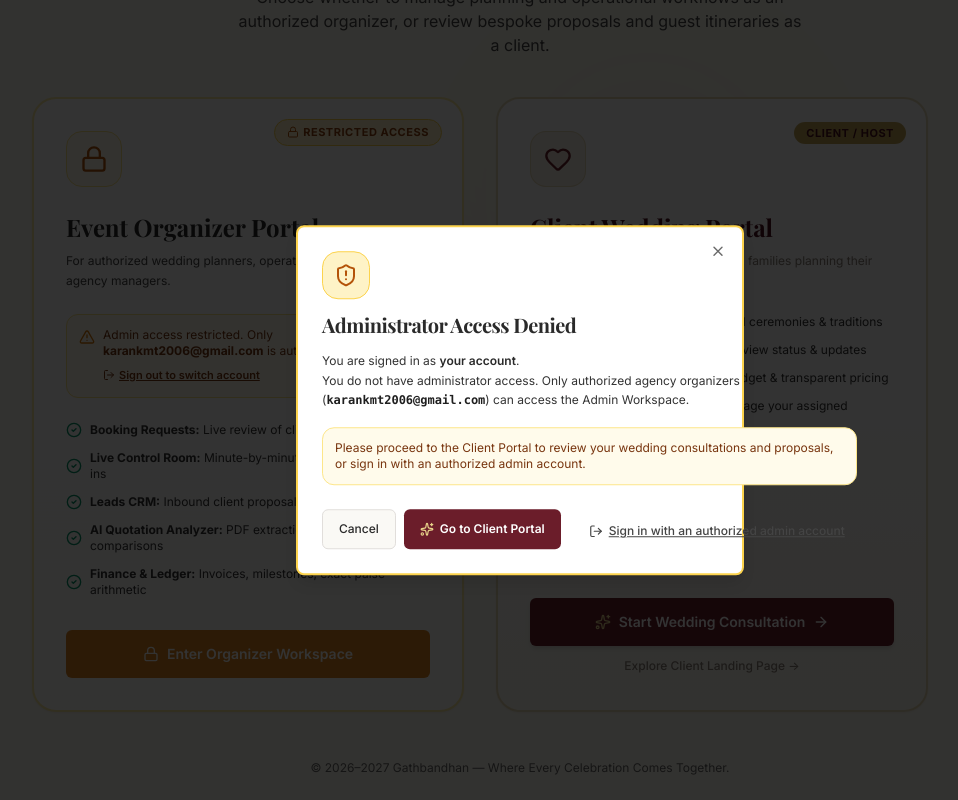
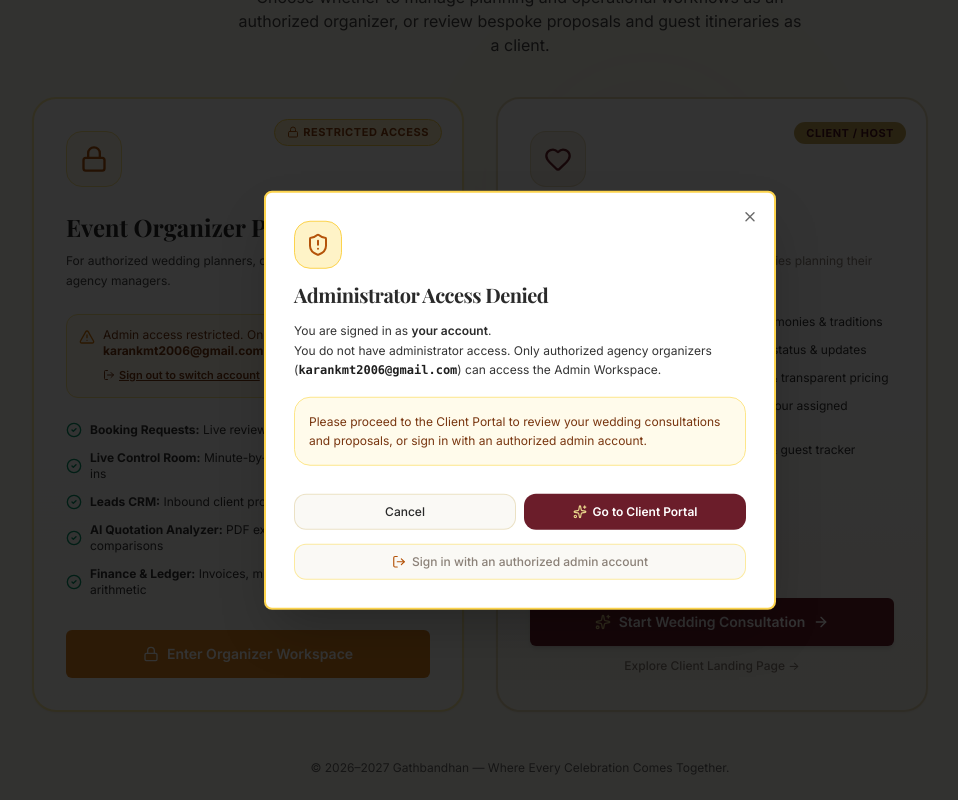
Before and after one commit to divysaxena24/Gathbandhan, a Next.js app: page /portal-select in a window 1280 px wide. Both pictures are taken after a click on the button "Enter Organizer Workspace". Shown: the part 246-1046 px from the top of the page, without its empty margins (120-1078 px from the left). Built offline with nearby package versions, Linux system fonts and the light colour scheme; no server answers; a web font is replaced by a local one.

Commit message:
refactor: improve styling and layout of unauthorized admin warning dialog

```diff
--- a/src/app/portal-select/portal-select-cards.tsx
+++ b/src/app/portal-select/portal-select-cards.tsx
@@ -22,7 +22,6 @@ import {
   DialogHeader,
   DialogTitle,
   DialogDescription,
-  DialogFooter,
 } from "@/components/ui/dialog";
 import { PRIMARY_ADMIN_EMAIL } from "@/lib/auth/admin-whitelist";
 
@@ -265,7 +264,7 @@ export function PortalSelectCards({
 
       {/* Warning Dialog when unauthorized user attempts to enter admin portal */}
       <Dialog open={warningOpen} onOpenChange={setWarningOpen}>
-        <DialogContent className="sm:max-w-md bg-white rounded-3xl p-6 border-2 border-amber-300">
+        <DialogContent className="sm:max-w-lg w-[calc(100%-2rem)] max-w-lg bg-white rounded-3xl p-6 sm:p-7 border-2 border-amber-300 shadow-2xl overflow-hidden">
           <DialogHeader className="space-y-3 text-center sm:text-left">
             <div className="w-12 h-12 rounded-2xl bg-amber-100 flex items-center justify-center text-amber-700 mx-auto sm:mx-0 border border-amber-300">
               <ShieldAlert className="w-6 h-6" />
@@ -281,16 +280,16 @@ export function PortalSelectCards({
             </DialogDescription>
           </DialogHeader>
 
-          <div className="p-3 rounded-xl bg-amber-50 border border-amber-200 text-xs text-amber-900">
+          <div className="p-3.5 rounded-2xl bg-amber-50 border border-amber-200 text-xs text-amber-900 leading-relaxed">
             Please proceed to the Client Portal to review your wedding consultations and proposals, or sign in with an authorized admin account.
           </div>
 
-          <DialogFooter className="flex-col gap-2 pt-2">
-            <div className="flex flex-col-reverse sm:flex-row gap-2 w-full justify-end">
+          <div className="flex flex-col gap-2.5 pt-3 w-full">
+            <div className="grid grid-cols-1 sm:grid-cols-2 gap-2 w-full">
               <Button
                 variant="outline"
                 onClick={() => setWarningOpen(false)}
-                className="w-full sm:w-auto text-xs"
+                className="w-full text-xs h-9 rounded-xl border-gold/30 hover:bg-gold/10 text-charcoal font-medium"
               >
                 Cancel
               </Button>
@@ -299,7 +298,7 @@ export function PortalSelectCards({
                   setWarningOpen(false);
                   handleSelectRole("CLIENT", clientDestination);
                 }}
-                className="w-full sm:w-auto bg-maroon hover:bg-maroon-deep text-white text-xs font-semibold"
+                className="w-full bg-maroon hover:bg-maroon-deep text-white text-xs font-semibold h-9 rounded-xl shadow-xs"
               >
                 <Sparkles className="w-3.5 h-3.5 mr-1.5 text-gold-light" />
                 Go to Client Portal
@@ -307,15 +306,16 @@ export function PortalSelectCards({
             </div>
 
             <Button
-              variant="ghost"
+              type="button"
+              variant="outline"
               size="sm"
               onClick={() => signOut({ redirectUrl: "/sign-in" })}
-              className="w-full text-xs text-charcoal-500 hover:text-maroon underline mt-1"
+              className="w-full text-xs text-warm-gray hover:text-maroon hover:bg-amber-50/80 border border-amber-200/80 rounded-xl h-9 flex items-center justify-center gap-1.5 mt-1"
             >
-              <LogOut className="w-3.5 h-3.5 mr-1.5" />
-              Sign in with an authorized admin account
+              <LogOut className="w-3.5 h-3.5 text-amber-700" />
+              <span>Sign in with an authorized admin account</span>
             </Button>
-          </DialogFooter>
+          </div>
         </DialogContent>
       </Dialog>
     </>
```
